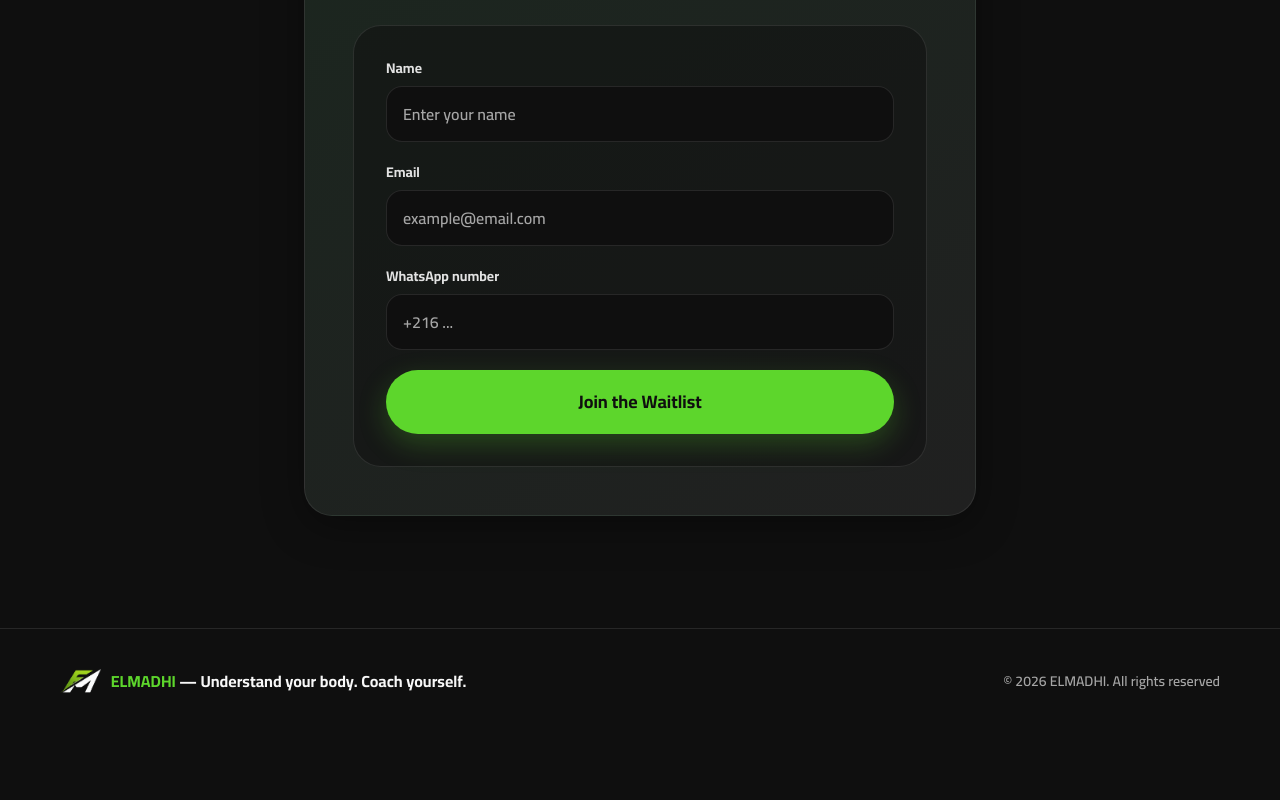
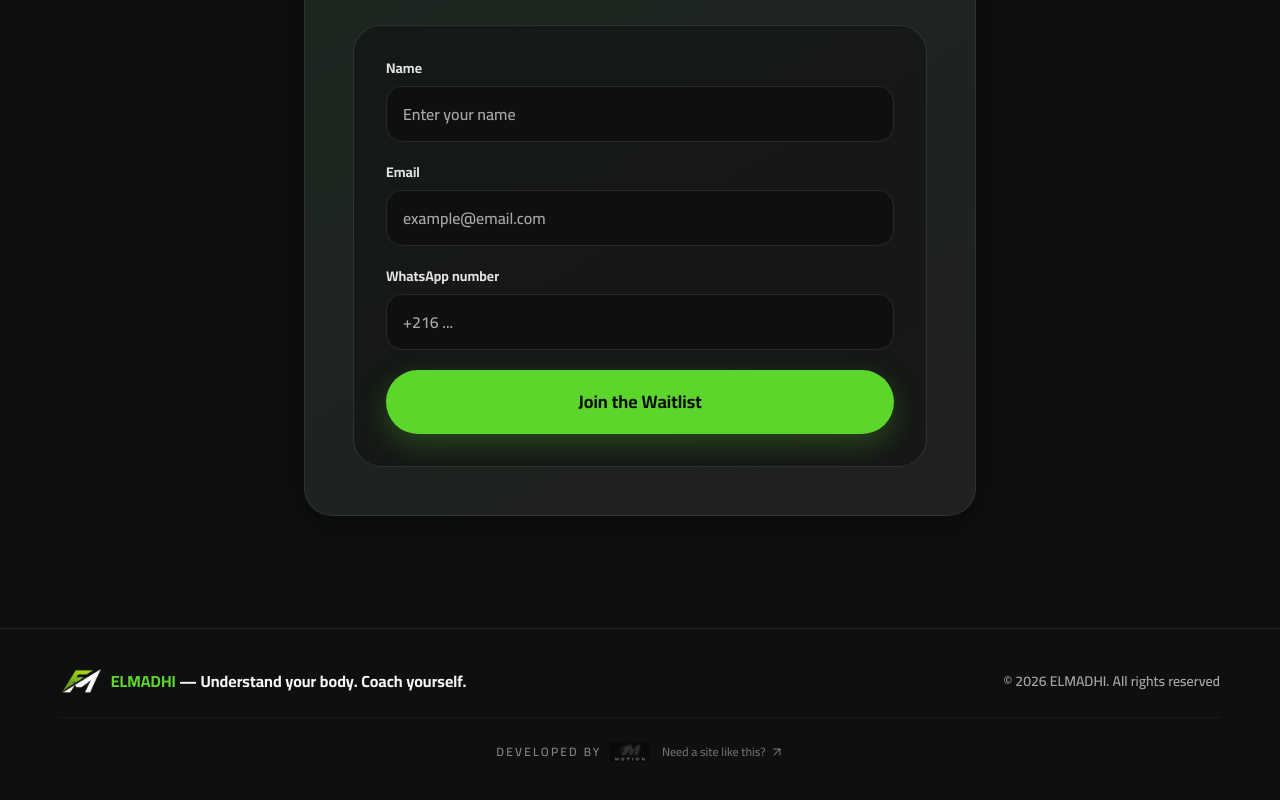
Before and after one commit to mouheb999/landingPagePlatform, a Next.js app: page /en in a window 1280 px wide. Shown: the part 6283-7083 px from the top of the page. Before the commit the page ends 7016 px from the top, so only its background shows below. Built offline with nearby package versions, Linux system fonts and the light colour scheme; no server answers.

Commit message:
Add subtle "Developed by Motion" agency credit in footer
- Grey, low-opacity Motion logo that brightens on hover
- Small CTA linking to the agency landing page
- Localized developedBy/agencyCta strings (en/ar)

Co-Authored-By: Claude Opus 4.7 <noreply@anthropic.com>

```diff
--- a/messages/ar.json
+++ b/messages/ar.json
@@ -244,6 +244,8 @@
   },
   "footer": {
     "tagline": "افهم بدنك. كوّتش روحك.",
-    "rights": "كل الحقوق محفوظة"
+    "rights": "كل الحقوق محفوظة",
+    "developedBy": "تطوير",
+    "agencyCta": "تحب موقع كيف هذا؟"
   }
 }
--- a/messages/en.json
+++ b/messages/en.json
@@ -244,6 +244,8 @@
   },
   "footer": {
     "tagline": "Understand your body. Coach yourself.",
-    "rights": "All rights reserved"
+    "rights": "All rights reserved",
+    "developedBy": "Developed by",
+    "agencyCta": "Need a site like this?"
   }
 }
--- a/src/components/layout/footer.tsx
+++ b/src/components/layout/footer.tsx
@@ -1,4 +1,6 @@
 import { getTranslations } from "next-intl/server";
+import Image from "next/image";
+import { ArrowUpRight } from "lucide-react";
 import { LogoMark } from "./logo";
 
 export async function Footer() {
@@ -7,7 +9,8 @@ export async function Footer() {
 
   return (
     <footer className="border-t border-white/10 py-10">
-      <div className="container-page flex flex-col items-center gap-3 text-center sm:flex-row sm:justify-between sm:text-start">
+      <div className="container-page flex flex-col items-center gap-6">
+        <div className="flex w-full flex-col items-center gap-3 text-center sm:flex-row sm:justify-between sm:text-start">
           <p className="flex items-center gap-2.5 font-bold">
             <LogoMark className="h-6 w-auto" />
             <span>
@@ -18,6 +21,31 @@ export async function Footer() {
             © {year} ELMADHI. {t("rights")}
           </p>
         </div>
+
+        <div className="flex w-full justify-center border-t border-white/5 pt-6">
+          <a
+            href="https://motion-one-kappa.vercel.app"
+            target="_blank"
+            rel="noopener noreferrer"
+            className="group flex flex-col items-center gap-2 text-center sm:flex-row sm:gap-3"
+          >
+            <span className="flex items-center gap-2 text-xs uppercase tracking-[0.18em] text-muted/50 transition group-hover:text-muted">
+              {t("developedBy")}
+              <Image
+                src="/motion.png"
+                alt="Motion"
+                width={715}
+                height={354}
+                className="h-5 w-auto opacity-50 grayscale transition duration-300 group-hover:opacity-100 group-hover:grayscale-0"
+              />
+            </span>
+            <span className="inline-flex items-center gap-1 text-xs text-muted/40 transition group-hover:text-accent">
+              {t("agencyCta")}
+              <ArrowUpRight className="h-3.5 w-3.5" />
+            </span>
+          </a>
+        </div>
+      </div>
     </footer>
   );
 }
```
Also changed, not shown: public/motion.png (added). Lines whose indentation alone changed are shown as unchanged.
